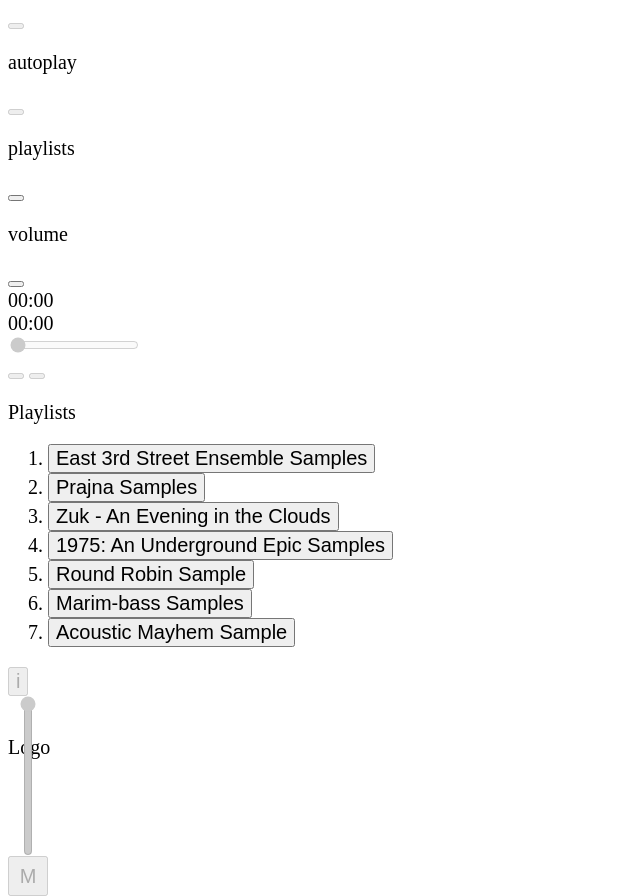
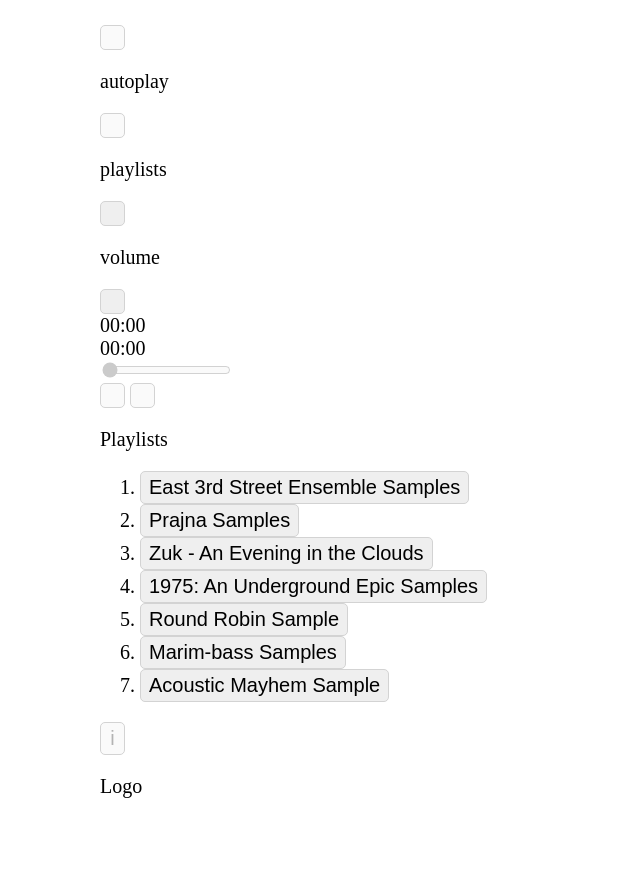
Before and after one commit to acajaja/Bad-Ass-HTML5-Audio-Player, a website: page public/index.html in a window 1280 px wide. Shown: the whole page, without its empty margins (0-640 px from the left). After the commit the page ends 843 px from the top, so only its background shows below. Drawn offline with Linux system fonts and the light colour scheme.

Commit message:
Updated styles

```diff
--- a/public/index.html
+++ b/public/index.html
@@ -10,8 +10,22 @@ const audio = startup('my-boom-box')
 <style type="text/css">
 html {
     font-size: 62.5%;
+}
+html, body {
     margin: 0;
     padding: 0;
+}
+body {
+    padding: 25px 100px;
+}
+button {
+    border: 1px solid #d3d3d3;
+    border-radius: 5px;
+    cursor: pointer;
+    margin: 0;
+    min-height: 25px;
+    min-width: 25px;
+    padding: 0.4rem 0.8rem;
 }
 .html5-audio-player,
 button,
@@ -19,7 +33,7 @@ input {
     font-size: 2rem;
 }
 .volume-slider-mute-box {
-    display: grid;
+    display: none;
     grid-template-columns: 40px;
     grid-template-rows: 160px 40px;
     height: 20px;
@@ -35,6 +49,13 @@ input {
 
     transform-origin: 80px 80px;
     transform: rotate(-90deg) translateY(10px);
+}
+.volume-slider-mute-box.play {
+    display: grid;
+}
+li.current button {
+    background-color: palegreen;
+    font-style: italic;
 }
 </style>
 </head>
```
